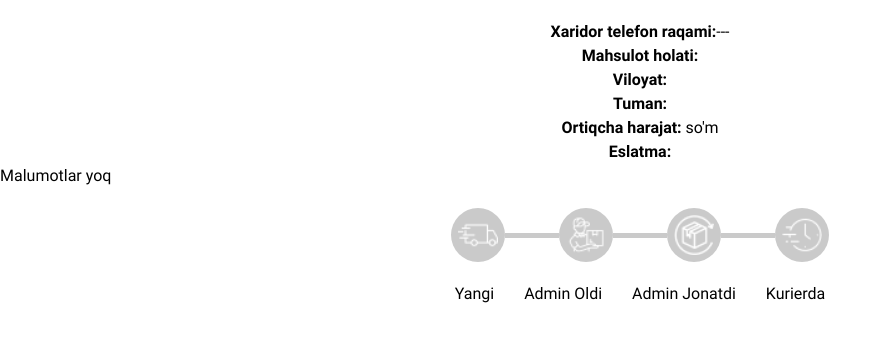
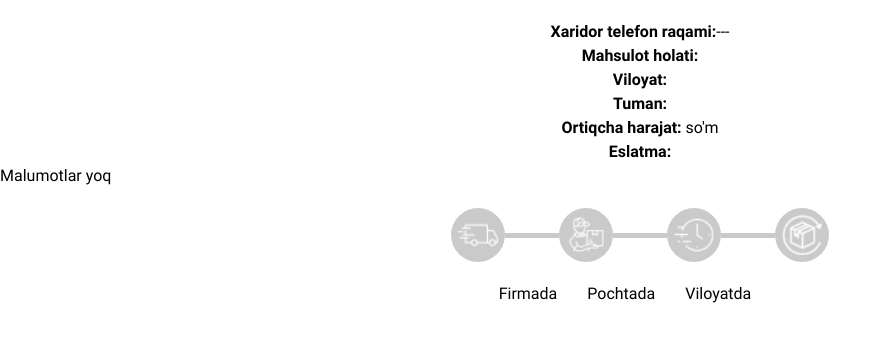
Before and after one commit to IamShawnMan/interex, a React (Create React App) app in the folder client/: page /orders/info/1 in a window 1280 px wide. Shown: the top 342 px of the page, without its empty margins (0-891 px from the left). Built offline with nearby package versions, Linux system fonts and the light colour scheme; no server answers; sample sign-in values are in the browser's storage.

Commit message:
tracking

```diff
--- a/client/src/pages/Orders/OrderInfo/OrderInfo.js
+++ b/client/src/pages/Orders/OrderInfo/OrderInfo.js
@@ -16,6 +16,7 @@ import PochtaQizil from "./PochtaQizil.png";
 const OrderInfo = ({ id, onClose }) => {
   const [value, setValue] = useState(null);
   const [items, setItems] = useState(null);
+  const [tracking, setTracking] = useState(null);
   useEffect(() => {
     getById();
   }, []);
@@ -23,6 +24,7 @@ const OrderInfo = ({ id, onClose }) => {
     const res = await http({
       url: `/orders/${id}`,
     });
+    setTracking(res.data.data.trackingByOrderId)
     setValue(res.data.data.orderById);
     setItems(res.data.data.orderById.items);
   };
@@ -111,38 +113,42 @@ const OrderInfo = ({ id, onClose }) => {
         ) : (
           <p>Malumotlar yoq</p>
         )}
+{console.log(tracking)}
         <div className={stylesInfo.container}>
-          <div className={stylesInfo.ellipse}>
+          <div className={`${stylesInfo.ellipse} ${tracking?.length===0||tracking?.length>0 ?`${stylesInfo.ellipseColor}`:""}`}>
             <img
               width="40"
-              src={value?.orderStatusUz === "YANGI" ? CarYellow : Car}
+              src={ Car}
               alt=""
               className={stylesInfo.svg}
             />
           </div>
-          <div className={stylesInfo.rectangle}></div>
-          <div className={stylesInfo.ellipse}>
+          <div className={`${stylesInfo.rectangle} ${tracking?.length===1||tracking?.length>1 ?`${stylesInfo.rectangleColor}`:""}`}></div>
+          <div className={`${stylesInfo.ellipse} ${tracking?.length===1||tracking?.length>1 ?`${stylesInfo.ellipseColor}`:""}`}>
             <img
               width="40"
-              src={value?.orderStatusUz === "OLDI" ? AdminGreen : Admin}
+              src={Admin}
               alt=""
               className={stylesInfo.svg}
             />
           </div>
-          <div className={stylesInfo.rectangle}></div>
-          <div className={stylesInfo.ellipse}>
+          <div className={`${stylesInfo.rectangle} ${tracking?.length===2||tracking?.length>2 ?`${stylesInfo.rectangleColor}`:""}`}></div>
+
+          <div className={`${stylesInfo.ellipse} ${tracking?.length===2||tracking?.length>2 ?`${stylesInfo.ellipseColor}`:""}`}>
             <img
               width="40"
-              src={value?.orderStatusUz === "YO`LDA" ? PochtaQizil : Pochta}
+              src={Clock}
               alt=""
               className={stylesInfo.svg}
             />
           </div>
-          <div className={stylesInfo.rectangle}></div>
-          <div className={stylesInfo.ellipse}>
+          <div className={`${stylesInfo.rectangle} ${tracking?.length===3||tracking?.length>3 ?`${stylesInfo.rectangleColor}`:""}`}></div>
+          {console.log(tracking?.slice(-1))}
+          <div  className={`${stylesInfo.ellipse}`} style={{backgroundColor:(tracking?.slice(-1)[0]?.toStatus==="SOLD"&&"green")||
+         ( tracking?.slice(-1)[0]?.toStatus==="REJECTED"&&"red")||(tracking?.slice(-1)[0]?.toStatus==="PENDING"&&"yellow")}}>
             <img
               width="40"
-              src={value?.orderStatusUz === "BORDI" ? ClockYellow : Clock}
+              src={Pochta}
               alt=""
               className={stylesInfo.svg}
             />
@@ -150,10 +156,11 @@ const OrderInfo = ({ id, onClose }) => {
         </div>
 
         <div className={stylesInfo.container}>
-          <p className={stylesInfo.p}>Yangi</p>
-          <p className={stylesInfo.p}>Admin Oldi</p>
-          <p className={stylesInfo.p}>Admin Jonatdi</p>
-          <p className={stylesInfo.p}>Kurierda</p>
+          <p className={stylesInfo.p}>Firmada</p>
+          <p className={stylesInfo.p}>Pochtada</p>
+          <p className={stylesInfo.p}>Viloyatda</p>
+          <p className={stylesInfo.p}>{(tracking?.slice(-1)[0]?.toStatus==="SOLD"&&"Sotildi")||
+         ( tracking?.slice(-1)[0]?.toStatus==="REJECTED"&&"Atkaz")||(tracking?.slice(-1)[0]?.toStatus==="PENDING"&&"Kutilmoqda")}</p>
         </div>
       </div>
     </div>
--- a/client/src/pages/Orders/OrderInfo/OrderInfo.module.css
+++ b/client/src/pages/Orders/OrderInfo/OrderInfo.module.css
@@ -28,3 +28,10 @@ width: 54px;
 height: 5px;
 background: rgba(122, 122, 122, 0.4);
 }
+.rectangleColor{
+    background: rgba(38, 17, 195, 0.4);
+
+}
+.ellipseColor{
+    background: rgba(38, 17, 195, 0.4);
+}
```
Also changed, not shown: 1 other file (tests, documents, lock files or other folders).
